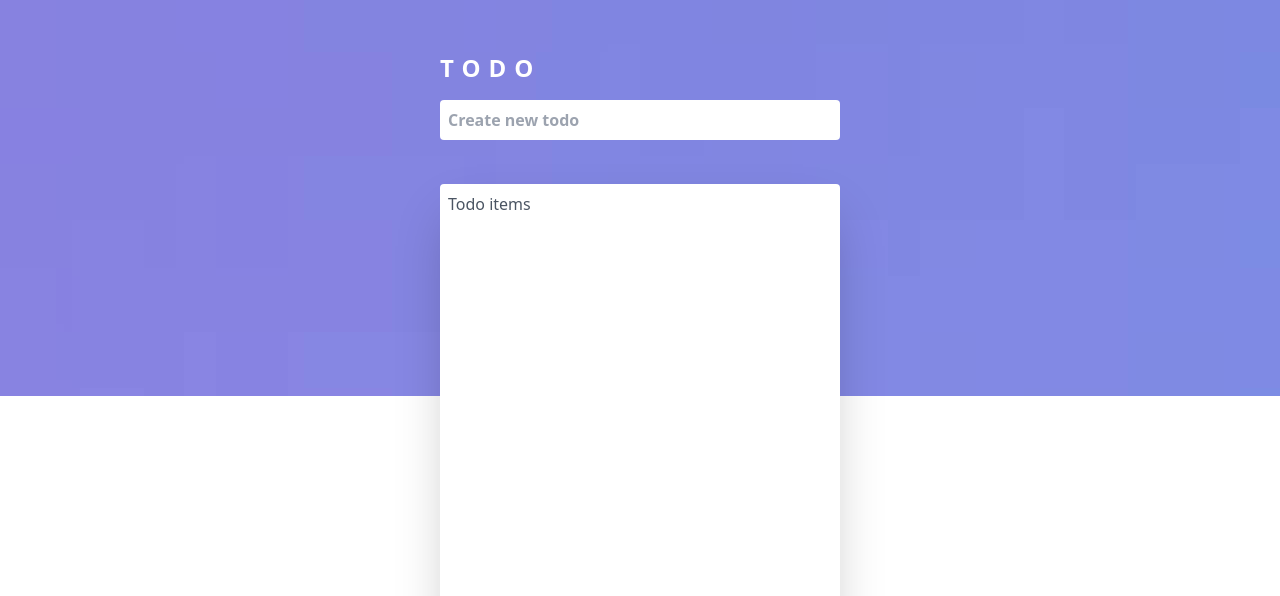
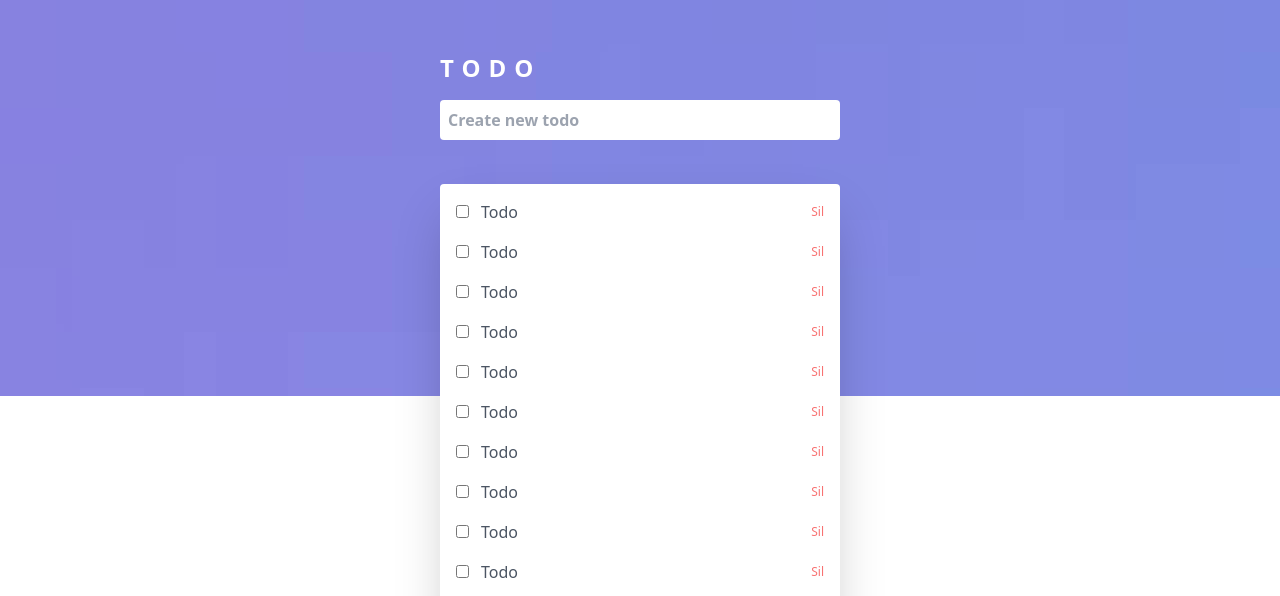
Before and after one commit to cihatsolak/todo-app-reactjs, a React (Create React App) app: page / in a window 1280 px wide. Shown: the part 204-800 px from the top of the page. Built offline with nearby package versions, Linux system fonts and the light colour scheme.

Commit message:
Create todo item component and style

```diff
--- a/src/App.js
+++ b/src/App.js
@@ -1,13 +1,13 @@
 import Header from "./components/Header/Header";
 import Input from "./components/Input/Input";
-import ListContent from "./components/ListContent/ListContent";
+import TodoList from "./components/TodoList/TodoList";
 
 function App() {
   return (
     <div className="md:container md:mx-auto">
       <Header>
         <Input />
-        <ListContent />
+        <TodoList />
       </Header>
     </div>
   );
--- a/src/components/ListContent/ListContent.js
+++ /dev/null
@@ -1,18 +0,0 @@
-import React from 'react'
-import PropTypes from 'prop-types'
-import './ListContent.css'
-
-const ListContent = (props) => {
-    return (
-        <div className='item-content-wrapper'>
-            <div className='content'>
-                Todo items
-            </div>
-            <div>Footer</div>
-        </div>
-    )
-}
-
-ListContent.propTypes = {}
-
-export default ListContent
--- /dev/null
+++ b/src/components/TodoItem/TodoItem.css
@@ -0,0 +1,14 @@
+
+.list-item{
+    @apply flex text-gray-600 font-normal p-2 items-center cursor-pointer rounded-sm justify-between;
+
+}
+.completed{
+    @apply line-through font-bold text-gray-700;
+}
+.remove-list-item{
+    @apply text-red-400 text-xs;
+}
+.remove-list-item:hover{
+    @apply text-red-600 font-extrabold;
+}
--- /dev/null
+++ b/src/components/TodoItem/TodoItem.js
@@ -0,0 +1,23 @@
+import React from 'react'
+import PropTypes from 'prop-types'
+import './TodoItem.css'
+
+const TodoItem = ({text}) => {
+  return (
+    <div className='list-item hover:bg-gray-200'>
+      <div>
+        <input type='checkbox' className='mr-3'/>
+        <span>{text}</span>
+      </div>
+      <div className='remove-list-item'>
+        Sil
+      </div>
+    </div>
+  )
+}
+
+TodoItem.propTypes = {
+  text: PropTypes.string.isRequired
+}
+
+export default TodoItem
--- /dev/null
+++ b/src/components/TodoList/TodoList.js
@@ -0,0 +1,23 @@
+import React from 'react'
+import PropTypes from 'prop-types'
+import './TodoList.css'
+import TodoItem from '../TodoItem/TodoItem'
+
+const TodoList = (props) => {
+    return (
+        <div className='item-content-wrapper'>
+            <div className='content'>
+                {
+                    new Array(20).fill('Todo').map((item, index) => {
+                        return <TodoItem key={index} text={item} />
+                    })
+                }
+            </div>
+            <div>Footer</div>
+        </div>
+    )
+}
+
+TodoList.propTypes = {}
+
+export default TodoList
```
Also changed, not shown: src/components/TodoList/TodoList.css (renamed from src/components/ListContent/ListContent.css).
